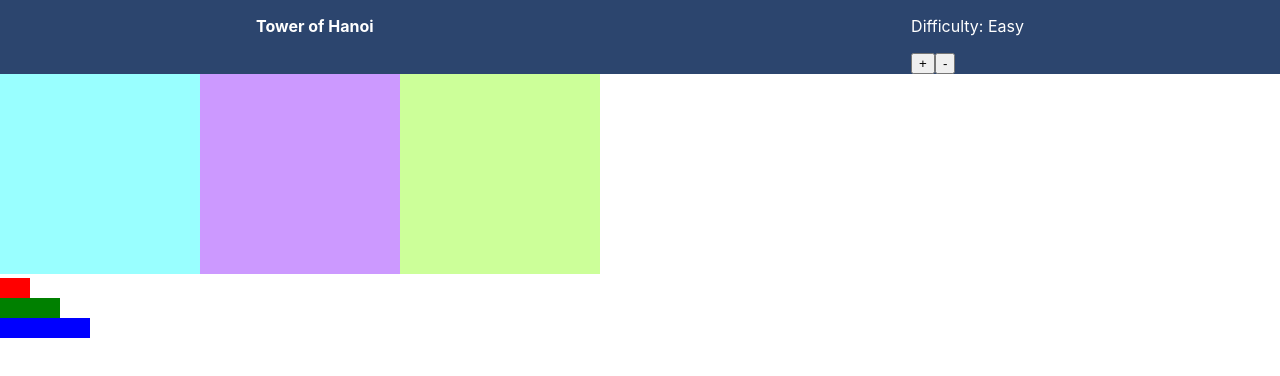
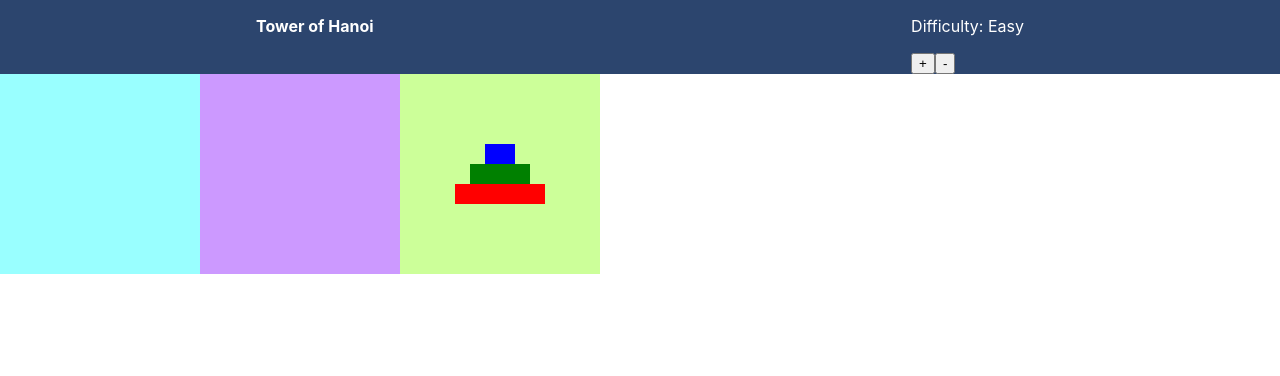
Before and after one commit to tomergroisman/tower-of-hanoi, a React (Create React App) app in the folder client/: page / in a window 1280 px wide. Both pictures are taken after a click on the button "Start Game". Shown: the top 376 px of the page. Built offline with nearby package versions, Linux system fonts and the light colour scheme.

Commit message:
Add basic discs dnd

```diff
--- a/client/package.json
+++ b/client/package.json
@@ -19,10 +19,12 @@
     "@types/jest": "^26.0.23",
     "@types/node": "^12.20.15",
     "@types/react": "^17.0.11",
+    "@types/react-beautiful-dnd": "^13.0.0",
     "@types/react-dom": "^17.0.8",
     "@types/react-redux": "^7.1.16",
     "node-sass": "^6.0.1",
     "react": "^17.0.2",
+    "react-beautiful-dnd": "^13.1.0",
     "react-dom": "^17.0.2",
     "react-redux": "^7.2.4",
     "react-scripts": "4.0.3",
--- a/client/src/components/Disc/index.tsx
+++ b/client/src/components/Disc/index.tsx
@@ -1,18 +1,27 @@
 import React from 'react';
+import {Draggable} from 'react-beautiful-dnd';
+
 import styles from './Disc.module.scss';
 
 interface Props {
   index: number;
+  discs: number;
 }
 
 const discColors = ['red', 'green', 'blue', '#cc33ff', '#ff9900'];
 
 export const Disc = (props: Props) => {
-  const {index} = props;
+  const {index, discs} = props;
   return (
-    <div
-      className={styles.disc}
-      style={{backgroundColor: discColors[index], width: 30 * (index + 1)}}
-    ></div>
+    <Draggable draggableId={`disc-${index}`} index={index} isDragDisabled={index < 2}>
+      {provided => (
+        <div ref={provided.innerRef} {...provided.draggableProps} {...provided.dragHandleProps}>
+          <div
+            className={styles.disc}
+            style={{backgroundColor: discColors[index], width: 30 * (discs - index)}}
+          />
+        </div>
+      )}
+    </Draggable>
   );
 };
--- /dev/null
+++ b/client/src/components/GameBoard/GameBoard.module.scss
@@ -0,0 +1,3 @@
+.container {
+  display: flex;
+}
--- a/client/src/components/GameBoard/index.tsx
+++ b/client/src/components/GameBoard/index.tsx
@@ -1,11 +1,13 @@
-import React, {useMemo} from 'react';
+import React, {useCallback, useMemo} from 'react';
 import {connect} from 'react-redux';
+import {DragDropContext, DropResult} from 'react-beautiful-dnd';
 
 import {Difficulty} from '../../store/types/game';
 import {Store} from '../../store/types/store';
 
 import {Peg} from '../Peg';
 import {Disc} from '../Disc';
+import styles from './GameBoard.module.scss';
 
 interface StateProps {
   difficulty: Difficulty;
@@ -20,37 +22,51 @@ type Props = StateProps;
 const pegColors = ['#99ffff', '#cc99ff', '#ccff99', '#ffff99', '#dfbf9f'];
 
 const GameBoardComponent = (props: Props) => {
+  // TODO
+  const onDragEnd = (results: DropResult) => {
+    console.log(results);
+  };
+
+  /** Render the discs to the screen */
+  const renderDiscs = useCallback(
+    (pegIdx: number) => {
+      if (pegIdx === props.startPeg) {
+        const discs = [];
+        for (var i = props.discs - 1; i >= 0; i--) {
+          discs.push(<Disc key={`disc-${i}`} index={i} discs={props.discs} />);
+        }
+        return discs;
+      }
+      return null;
+    },
+    [props.startPeg, props.discs]
+  );
+
   /** Render the pegs to the screen */
-  const renderPegs = useMemo(() => {
+  const renderGame = useMemo(() => {
     const pegs = [];
     for (var i = 0; i < props.pegs; i++) {
-      pegs.push(<Peg key={`peg-${i}`} backgroundColor={pegColors[i]} />);
+      pegs.push(
+        <Peg key={`peg-${i}`} startPeg={props.startPeg} index={i} backgroundColor={pegColors[i]}>
+          {renderDiscs(i)}
+        </Peg>
+      );
     }
     return pegs;
-  }, [props.pegs]);
-
-  /** Render the discs to the screen */
-  const renderDiscs = useMemo(() => {
-    const discs = [];
-    for (var i = 0; i < props.pegs; i++) {
-      discs.push(<Disc key={`disc-${i}`} index={i} />);
-    }
-    return discs;
-  }, [props.pegs]);
+  }, [props.pegs, props.startPeg, renderDiscs]);
 
   return (
-    <div>
-      {renderPegs}
-      {renderDiscs}
+    <div className={styles.container}>
+      <DragDropContext onDragEnd={onDragEnd}>{renderGame}</DragDropContext>
     </div>
   );
 };
 
-const mapStateToProps = (state: Store) => ({
+const mapState = (state: Store) => ({
   difficulty: state.gameState.difficulty,
   pegs: state.gameState.pegs,
   discs: state.gameState.discs,
   startPeg: state.gameState.startPeg,
 });
 
-export const GameBoard = connect(mapStateToProps)(GameBoardComponent);
+export const GameBoard = connect(mapState)(GameBoardComponent);
--- a/client/src/components/Peg/Peg.module.scss
+++ b/client/src/components/Peg/Peg.module.scss
@@ -1,5 +1,13 @@
 .container {
   width: 200px;
   height: 200px;
-  display: inline-block;
+  display: flex;
+  align-items: center;
+  justify-content: center;
+
+  .disc-container {
+    display: flex;
+    flex-direction: column;
+    align-items: center;
+  }
 }
--- a/client/src/components/Peg/index.tsx
+++ b/client/src/components/Peg/index.tsx
@@ -1,11 +1,27 @@
-import React from 'react';
+import React, {PropsWithChildren} from 'react';
+import {Droppable} from 'react-beautiful-dnd';
+
 import styles from './Peg.module.scss';
 
 interface Props {
   backgroundColor: string;
+  index: number;
+  startPeg: number;
 }
 
-export const Peg = (props: Props) => {
-  const {backgroundColor} = props;
-  return <div className={styles.container} style={{backgroundColor}}></div>;
+export const Peg = (props: PropsWithChildren<Props>) => {
+  const {backgroundColor, index} = props;
+
+  return (
+    <Droppable droppableId={`peg-${index}`}>
+      {provided => (
+        <div ref={provided.innerRef} className={styles.container} style={{backgroundColor}}>
+          <div className={styles['disc-container']}>
+            {provided.placeholder}
+            {props.children}
+          </div>
+        </div>
+      )}
+    </Droppable>
+  );
 };
--- a/client/src/store/reducers/game.ts
+++ b/client/src/store/reducers/game.ts
@@ -30,7 +30,7 @@ export const gameStateReducer = (
       return {
         ...state,
         startTime: Date.now(),
-        startPeg: Math.floor(Math.random() * (state.pegs + 1)),
+        startPeg: Math.floor(Math.random() * state.pegs),
       };
 
     default:
```
